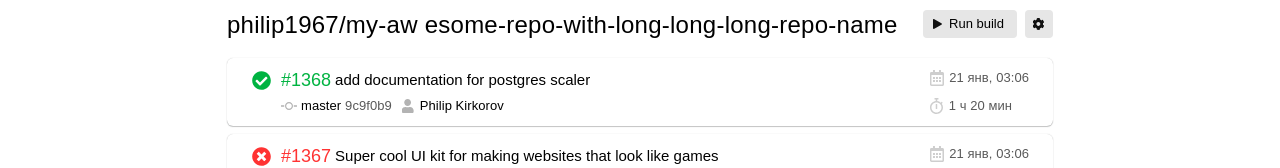
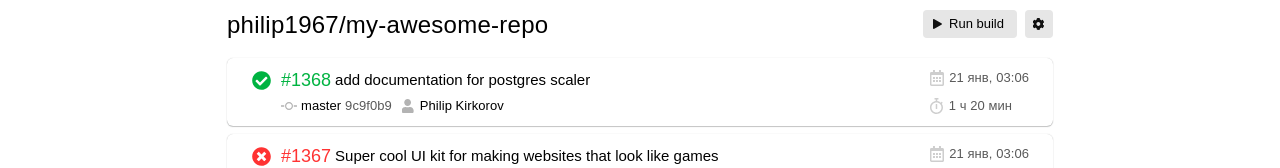
Before and after one commit to georgiylityagin/shri-2020-home-task-01, a website built with webpack: page src/build-history.html in a window 1280 px wide. Shown: the top 168 px of the page. Built offline with nearby package versions, Linux system fonts and the light colour scheme; a web font is replaced by a local one.

Commit message:
Исправления

```diff
--- a/src/build-history.html
+++ b/src/build-history.html
@@ -12,7 +12,7 @@
     <div class="header">
       <div class="header__content container container_distribute_between">
         <div class="header__header-title header__header-title_type_2 text">
-          philip1967/my-aw esome-repo-with-long-long-long-repo-name
+          philip1967/my-awesome-repo
         </div>
         <div class="header__button-group">
           <a href="./build-details.html" class="header__button">
--- a/src/styles/blocks/content.blocks/commit/_commit.scss
+++ b/src/styles/blocks/content.blocks/commit/_commit.scss
@@ -45,8 +45,7 @@
   &__details {
     display: flex;
     flex-direction: column;
-
-    // min-width: 0;
+    min-width: 0;
   }
 
   &__main-info {
@@ -184,8 +183,6 @@
     }
 
     &__author {
-      // width: 380px;
-      // overflow: hidden;
       margin-top: 8px;
     }
 
```
